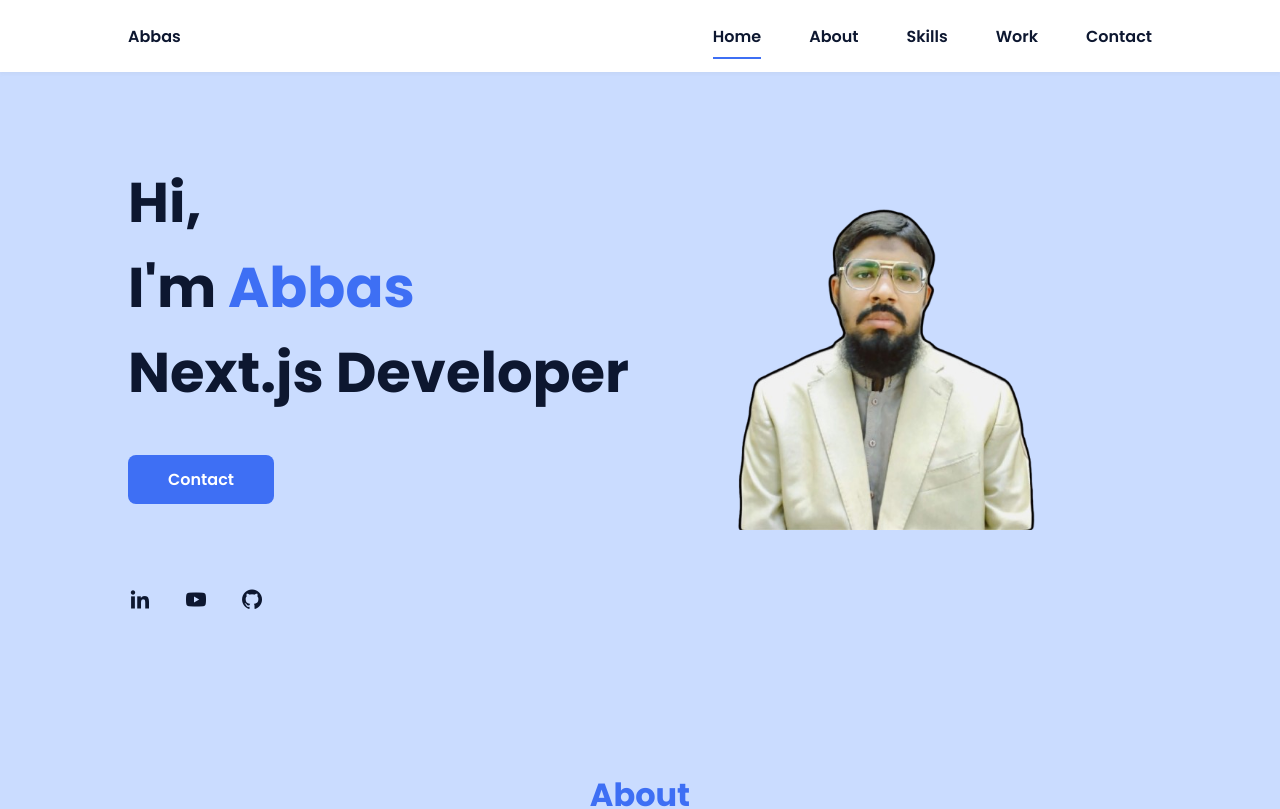
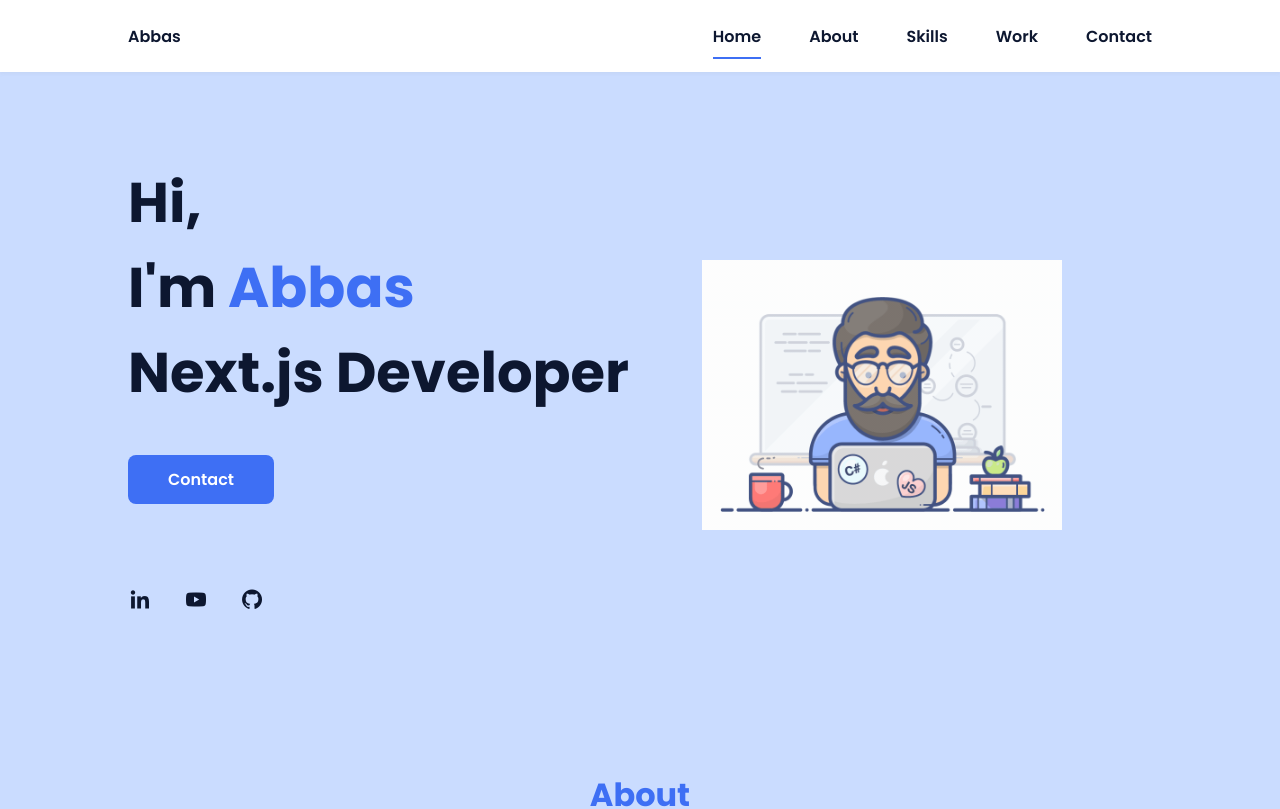
Before and after one commit to abbas-asad/Nextjs, a Next.js app in the folder milestone2b-project1/: page / in a window 1280 px wide. Shown: the top 809 px of the page. Built offline with nearby package versions, Linux system fonts and the light colour scheme.

Commit message:
Update page.tsx

```diff
--- a/milestone2b-project1/src/app/page.tsx
+++ b/milestone2b-project1/src/app/page.tsx
@@ -49,7 +49,7 @@ export default function Home() {
               </mask>
               <g mask="url(#mask0)">
                 <path d="M9.19024 145.964C34.0253 76.5814 114.865 54.7299 184.111 29.4823C245.804 6.98884 311.86 -14.9503 370.735 14.143C431.207 44.026 467.948 107.508 477.191 174.311C485.897 237.229 454.931 294.377 416.506 344.954C373.74 401.245 326.068 462.801 255.442 466.189C179.416 469.835 111.552 422.137 65.1576 361.805C17.4835 299.81 -17.1617 219.583 9.19024 145.964Z" /> */}
-            <Image width={360} height={390} className="home__blob-img mb-32" src="/assets/about.png" alt="" />
+            <Image width={360} height={390} className="home__blob-img mb-32" src="/profile.gif" alt="" />
             {/* <Image width={5} height={5} className="home__blob-img" x="50" y="60" src="/assets/perfil.png" /> */}
             {/* </g>
             </svg> */}
```
